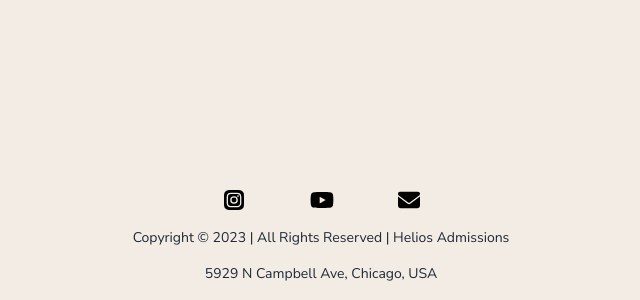
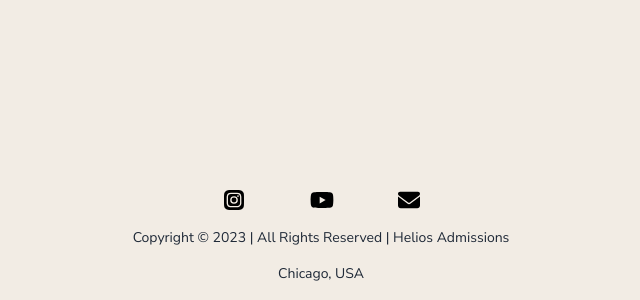
Before and after one commit to trustdan/caprawise-nextjs-education-consulting-website, a Next.js app: page / in a window 1280 px wide. Shown: the part 2684-2984 px from the top of the page, without its empty margins (319-959 px from the left). Built offline with nearby package versions, Linux system fonts and the light colour scheme; no server answers.

Commit message:
update footer and README.md

```diff
--- a/app/components/Footer.tsx
+++ b/app/components/Footer.tsx
@@ -67,8 +67,8 @@ export default function Footer() {
       </p>
       <p>
         {language === "en"
-          ? "5929 N Campbell Ave, Chicago, USA"
-          : "5929 N Campbell Ave, Chicago, ABD"}
+          ? "Chicago, USA"
+          : "Chicago, ABD"}
       </p>
     </footer>
   );
--- a/app/faq/page.tsx
+++ b/app/faq/page.tsx
@@ -47,7 +47,7 @@ export default function FAQ() {
         tr: "Sunduğunuz hizmet paketlerinizde kafama takılan bazı noktalar var. Bu konuda daha fazla bilgi almak için size nasıl ulaşabilirim?",
       },
       answer: {
-        en: "You can reach out to us via our contact form on our website or send us an email at info@heliosadmissions.com",
+        en: `You can reach out to us via our contact form on our website or send us an email at ${process.env.COMPANY_INFO_EMAIL as string}`,
         tr: "Web sitemizdeki iletişim formunu kullanarak veya info@heliosadmissions.com adresine e-posta göndererek bizimle iletişime geçebilirsiniz.",
       },
     },
```
Also changed, not shown: 1 other file (tests, documents, lock files or other folders).
